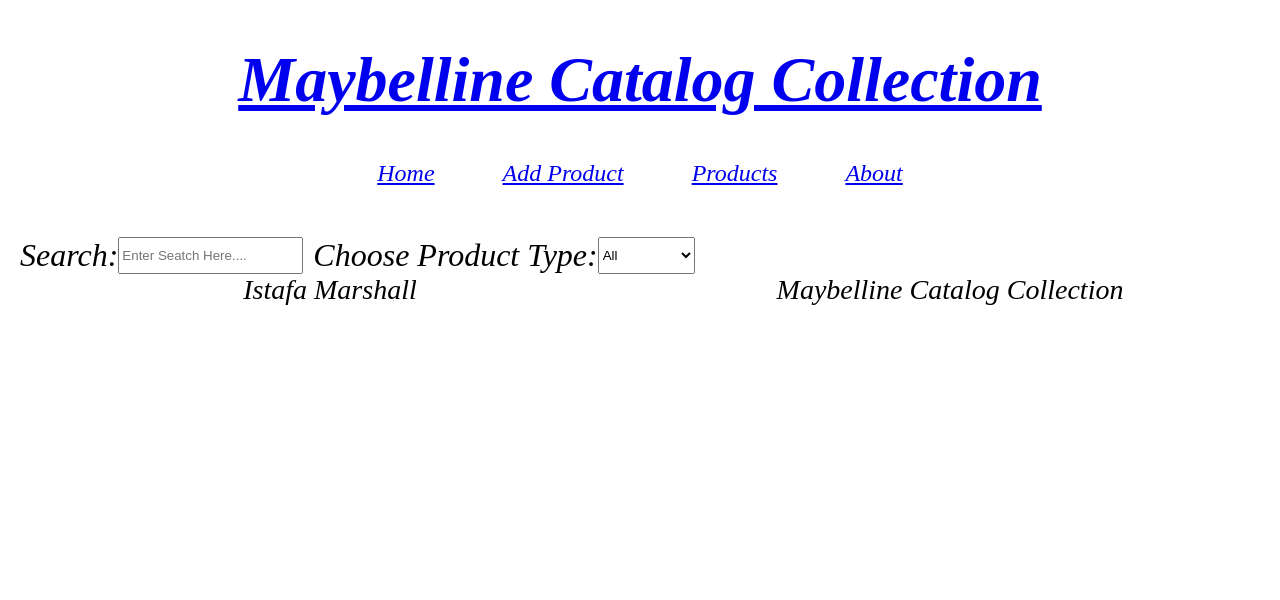
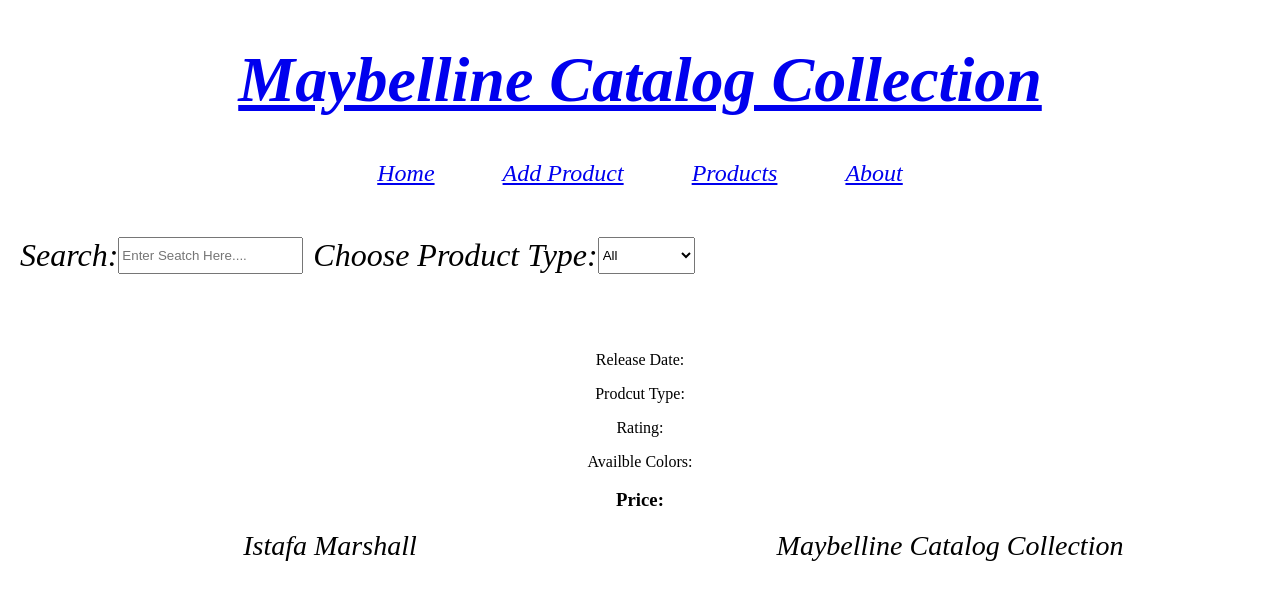
Before and after one commit to ISTAFAMARSHALL/maybelline-catalog-collection, a React (Create React App) app: page /products/11 in a window 1280 px wide. Shown: the top 600 px of the page. Built offline with nearby package versions, Linux system fonts and the light colour scheme; data requests are answered from the project's data file; the HTML template or start-up script is replaced by a standard one.

Commit message:
updated CardDetails

```diff
--- a/src/MakeUpContainer.js/CardDetails.js
+++ b/src/MakeUpContainer.js/CardDetails.js
@@ -11,17 +11,17 @@
   console.log(d[0])
 
   return (
+
     <div >
-    {/* <h1>{item.name}</h1>
-    <img src={item.image_link} alt={item.name}  ></img>
-    <p>Release Date:{item.created_at}</p>
-    <p>Prodcut Type:{item.product_type}</p>
-    <p></p>
-    <p>Rating:{item.rating}</p>
-     <p>Availble Colors:{item.product_colors}</p>
-    <h3>Price: {item.price}</h3> */}
-</div>
-
+        <h1>{}</h1>
+        <img src={d.image_link} alt={d.name}  ></img>
+        <p>Release Date:{}</p>
+        <p>Prodcut Type:{}</p>
+        <p></p>
+        <p>Rating:{}</p>
+        <p>Availble Colors:{}</p>
+        <h3>Price: {}</h3>
+    </div>
   )
 }
 
```
